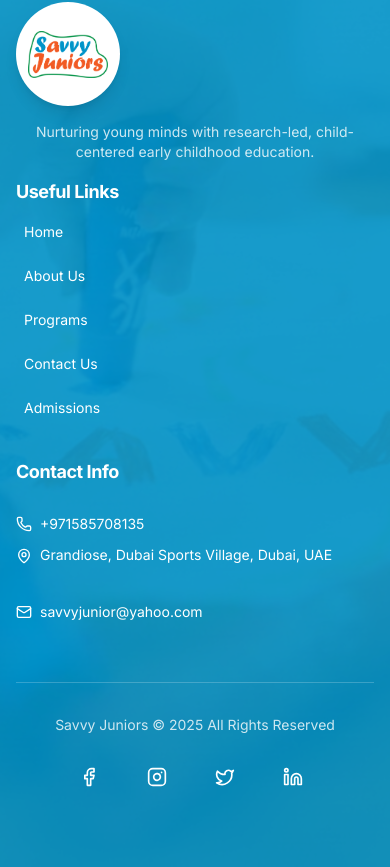
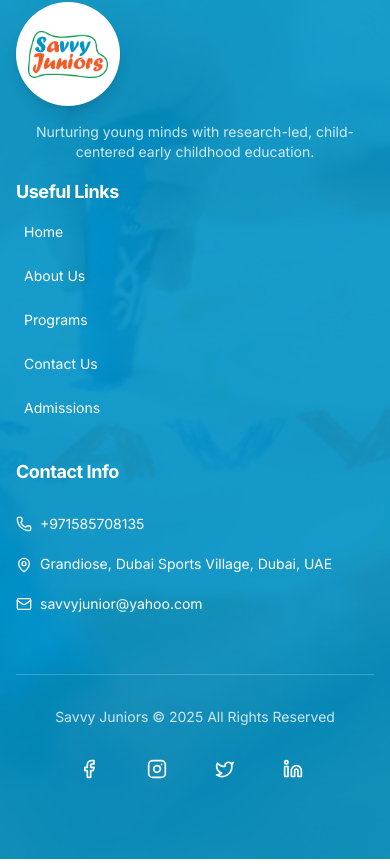
Before and after one commit to kiranmj0/savvy_juniors, a React (Vite) app: page / in a window 390 px wide. Shown: the part 4512-5379 px from the top of the page. Built offline with nearby package versions, Linux system fonts and the light colour scheme.

Commit message:
Footer UI changes

```diff
--- a/client/components/Footer.tsx
+++ b/client/components/Footer.tsx
@@ -81,7 +81,7 @@ export default function Footer() {
           {/* Contact Info */}
           <div className="text-left">
             <h3 className="font-bold text-lg mb-4 text-white">Contact Info</h3>
-            <div className="space-y-0 lg:space-y-2">
+            <div className="-space-y-1 lg:space-y-2">
               {/* Phone */}
               <a
                 href="tel:+971585708135"
@@ -95,10 +95,10 @@ export default function Footer() {
                 href="https://maps.google.com/?q=Grandiose,Dubai+Sports+Village,Dubai,UAE"
                 target="_blank"
                 rel="noopener noreferrer"
-                className="flex items-start gap-2 py-0 lg:py-1 transition-all text-white hover:font-bold text-sm"
+                className="flex items-center gap-2 py-0 lg:py-1 transition-all text-white hover:font-bold text-sm"
               >
                 <MapPin className="w-4 h-4 flex-shrink-0 mt-0.5" />
-                <span className="text-sm sm:text-sm leading-tight">Grandiose, Dubai Sports Village, Dubai, UAE</span>
+                <span className="text-sm sm:text-sm leading-none">Grandiose, Dubai Sports Village, Dubai, UAE</span>
               </a>
               {/* Email */}
               <a
@@ -106,7 +106,7 @@ export default function Footer() {
                 className="flex items-center gap-2 py-0 lg:py-1 transition-all text-white hover:font-bold text-sm"
               >
                 <Mail className="w-4 h-4 flex-shrink-0" />
-                <span className="text-sm sm:text-sm break-all">savvyjunior@yahoo.com</span>
+                <span className="text-sm sm:text-sm break-all leading-none">savvyjunior@yahoo.com</span>
               </a>
             </div>
           </div>
```
